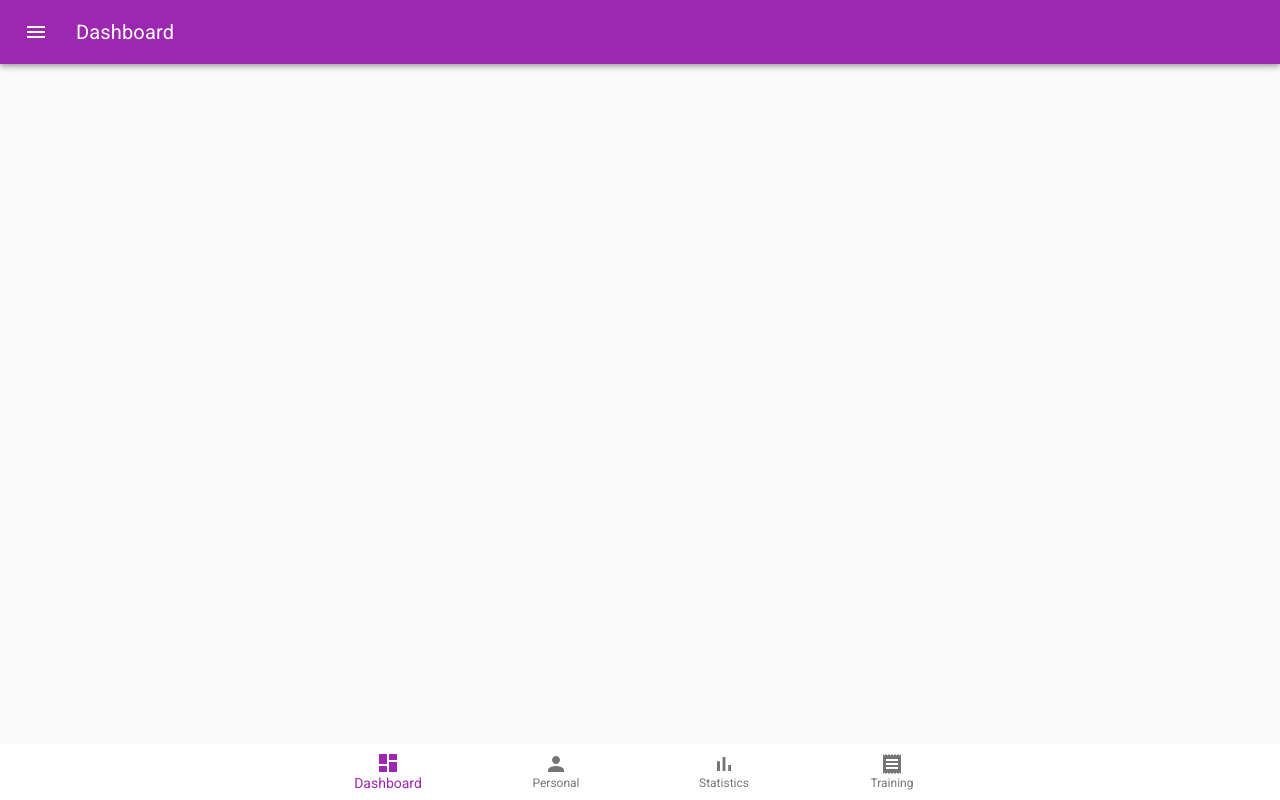
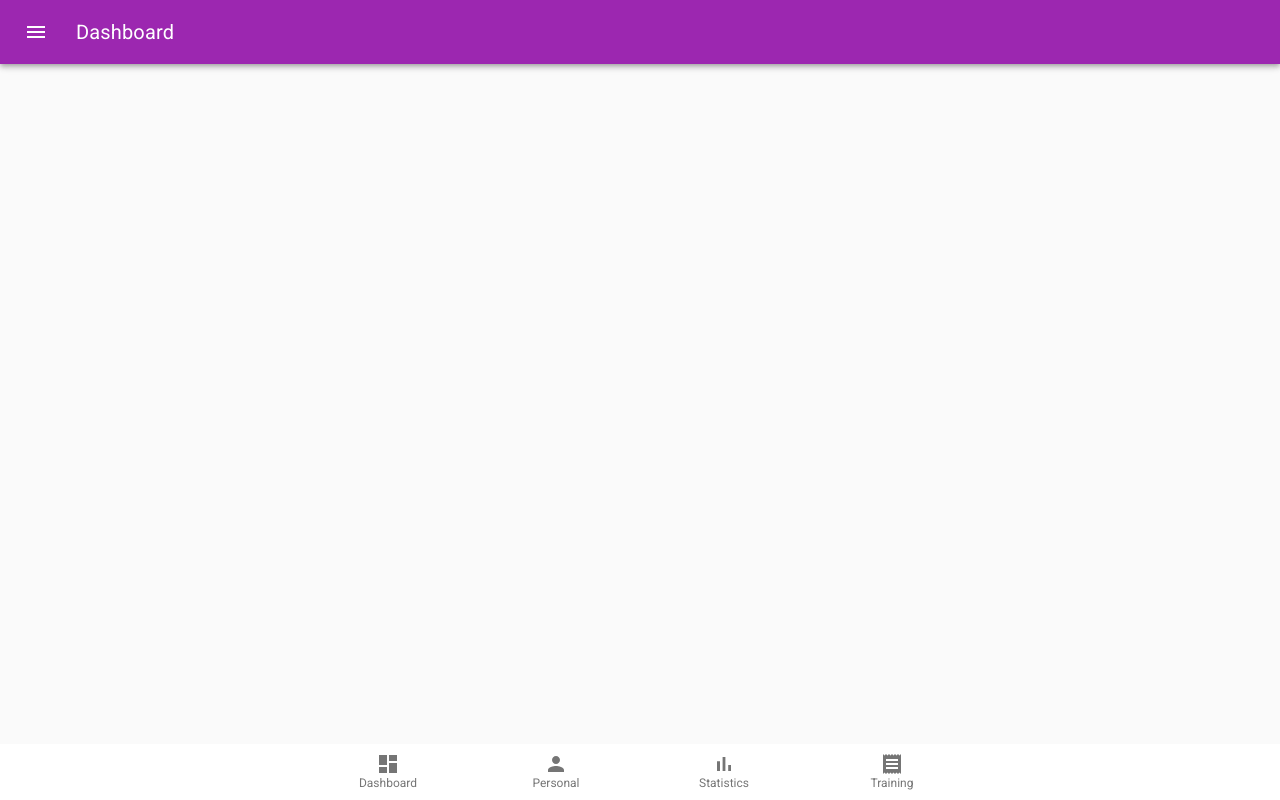
Before and after one commit to Giulianini/ASW-1920-GYMMY, a React (Create React App) app in the folder app/: page / in a window 1280 px wide. Built offline with nearby package versions, Linux system fonts and the light colour scheme.

Commit message:
Fixed bottom bar url

```diff
--- a/app/src/components/user/BottomBar.js
+++ b/app/src/components/user/BottomBar.js
@@ -1,13 +1,18 @@
-import React, {useState} from 'react';
+import React, {useEffect, useState} from 'react';
 import {BottomNavigation, BottomNavigationAction} from "@material-ui/core";
 import {Dashboard, BarChart, Receipt, Person} from '@material-ui/icons'
-import {useHistory} from 'react-router-dom'
+import {useHistory, useLocation} from 'react-router-dom'
 import { makeStyles } from '@material-ui/core/styles';
 
 function BottomBar(props) {
     const [value, setValue] = useState("dashboard")
+    const location = useLocation()
     const history = useHistory()
     const classes = useStyles()
+
+    useEffect(() => {
+        setValue(location.pathname.toString().split("/")[1])
+    }, [location])
 
     function handleChange(newValue) {
         setValue(newValue)
--- a/app/src/components/user/User.js
+++ b/app/src/components/user/User.js
@@ -35,6 +35,7 @@ function User() {
     const [drawerIsOpen, setDrawerIsOpen] = useState(false)
     const [localDarkMode, setLocalDarkMode] = useState(false)
 
+
     const toggleDrawer = (state) => {
         setDrawerIsOpen(state)
     }
```
